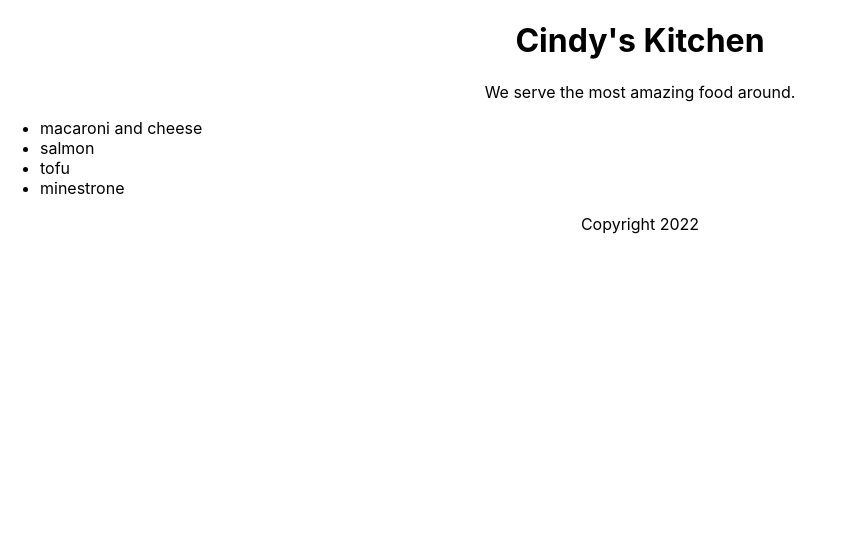
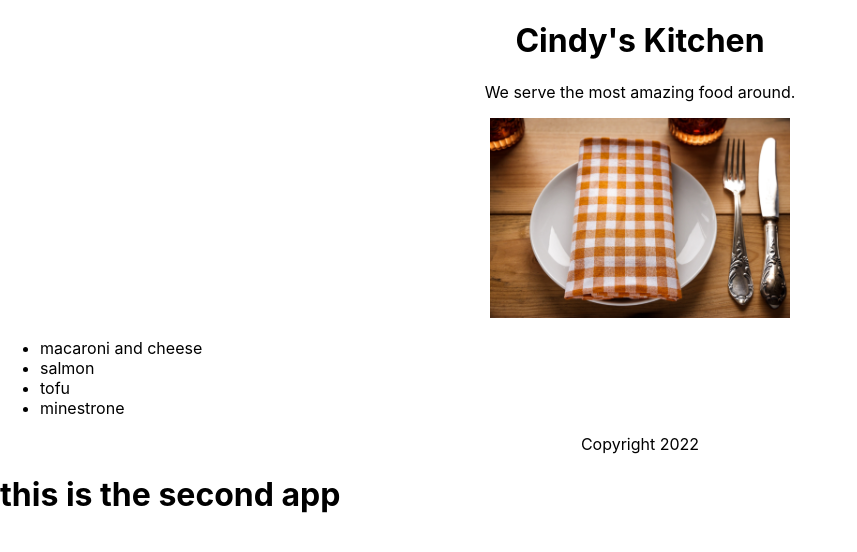
Before and after one commit to JiayueChen/react-essentials, a React (Create React App) app: page / in a window 1280 px wide. Shown: the top 552 px of the page, without its empty margins (0-857 px from the left). Built offline with nearby package versions, Linux system fonts and the light colour scheme.

Commit message:
image and react fragment

```diff
--- a/src/App.js
+++ b/src/App.js
@@ -1,5 +1,6 @@
 import React from "react";
 import "./App.css";
+import restaurant from "./restaurant.jpg"
 
 function Header(props) {
   return (
@@ -13,6 +14,8 @@ function Main(props) {
   return (
     <section>
       <p>We serve the most {props.adjective} food around.</p>
+      {/* adding image */}
+      <img src={restaurant} height={200} alt="napkin and table" />
       {/* use JS camelcase for css style  */}
       <ul style={{textAlign: "left"}}>
         {props.dishes.map((dish)=> (
--- a/src/index.js
+++ b/src/index.js
@@ -3,6 +3,25 @@ import ReactDOM from "react-dom";
 import "./index.css";
 import App from "./App";
 
+function AppTwo() {
+    return <h1>this is the second app</h1>;
+}
 ReactDOM.render(
-<App />, document.getElementById("root")
+    // we can't render two sibling component unless they're wrapped in another tag like <div>
+    // <div>
+    //     <App />
+    //     <AppTwo/>
+    // </div>,
+
+    // <React.Fragment></React.Fragment> or <></> can be used to wrap content without adding extra div
+    // <React.Fragment>
+    //     <App />
+    //     <AppTwo/>
+    // </React.Fragment>,
+
+    <>
+        <App />
+        <AppTwo/>
+    </>,
+    document.getElementById("root")
 );
```
Also changed, not shown: src/restaurant.jpg (added).
